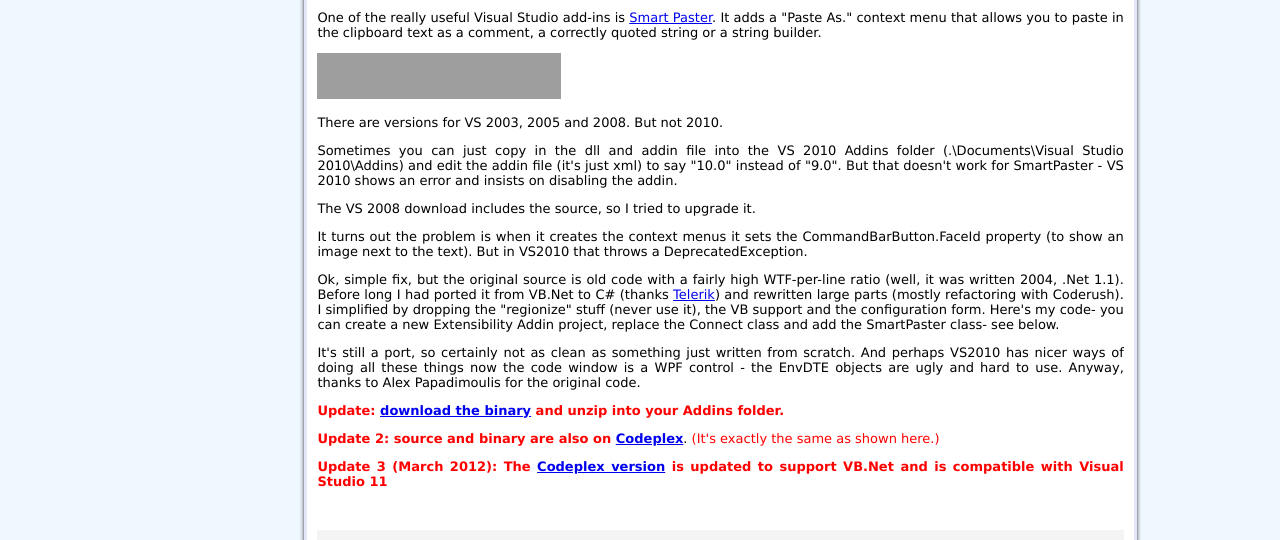
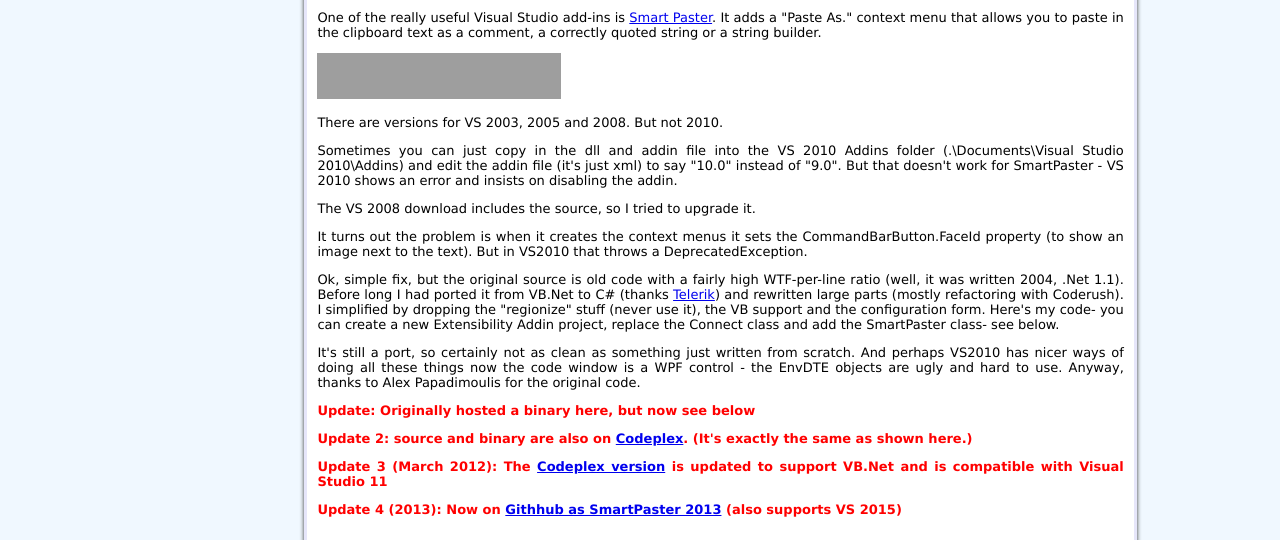
Before and after one commit to martinjw/martinjw.github.io, a plain HTML site: page blog/2010/06/06/SmartPasteIn2010.html in a window 1280 px wide. Shown: the part 186-726 px from the top of the page. Drawn offline with Linux system fonts and the light colour scheme; grey boxes are pictures that could not be loaded.

Commit message:
Remove binary link

```diff
--- a/blog/2010/06/06/SmartPasteIn2010.html
+++ b/blog/2010/06/06/SmartPasteIn2010.html
@@ -30,10 +30,11 @@
 
 <p>Ok, simple fix, but the original source is old code with a fairly high WTF-per-line ratio (well, it was written 2004, .Net 1.1). Before long I had ported it from VB.Net to C# (thanks <a href="http://converter.telerik.com/" target="_blank">Telerik</a>) and rewritten large parts (mostly refactoring with Coderush). I simplified by dropping the "regionize" stuff (never use it), the VB support and the configuration form. Here's my code- you can create a new Extensibility Addin project, replace the Connect class and add the SmartPaster class- see below.</p>
 <p>It's still a port, so certainly not as clean as something just written from scratch. And perhaps VS2010 has nicer ways of doing all these things now the code window is a WPF control - the EnvDTE objects are ugly and hard to use. Anyway, thanks to Alex Papadimoulis for the original code.</p>
-<p><b><font color="#ff0000">Update: <a href="http://www.martinwilley.com/download/?p=sp2010">download the binary</a> and unzip into your Addins folder.</font></b>&nbsp;</p>
+<p><b><font color="#ff0000">Update: Originally hosted a binary here, but now see below</p>
 <p><b><font color="#FF0000">Update 2: source and binary are also on</font> <font color="#000080"><a href="http://smartpaster2010.codeplex.com/">Codeplex</a></font></b>.<font color="#FF0000"> (It's exactly the same as shown here.)</font></p>
 <p><font color="#FF0000"><b>Update 3 (March 2012): The <a href="http://smartpaster2010.codeplex.com/">Codeplex version</a> is updated to support VB.Net and is compatible with Visual Studio 11</b></font><br />
 </p>
+	<p style="color:#F00"><strong>Update 4 (2013)</strong>: Now on <a href="https://github.com/martinjw/SmartPaster2013">Githhub as SmartPaster 2013</a> (also supports VS 2015)</p>
 <p><br />
 </p>  <div class="csharpcode">   <pre class="alt"><span class="lnum">   1:  </span><span class="kwrd">using</span> System;</pre>
 
```
